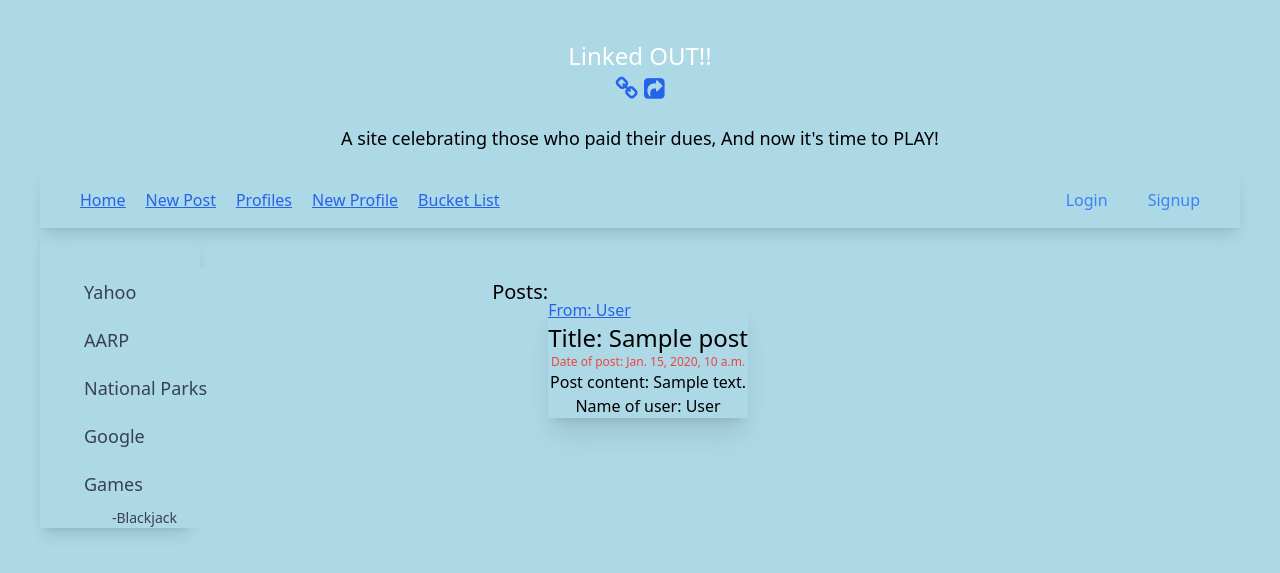
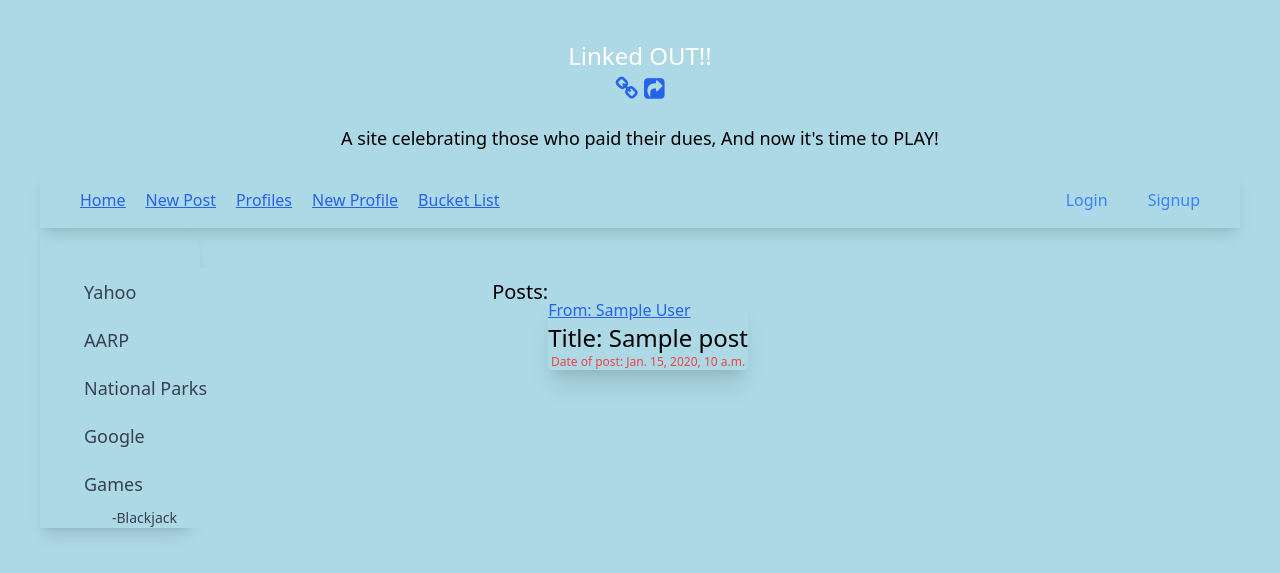
Before and after one commit to vrkljam/Linkedout, a Django app: page / in a window 1280 px wide. Shown: the top 573 px of the page. Run offline with Django 4.2, Linux system fonts and the light colour scheme; tables that the repository leaves empty hold one stand-in row (values such as "Sample post"); style sheets or scripts are compiled from the project's sources; some libraries are stand-ins or nearby versions.

Commit message:
fixed name on post list and removed extra fields not needed

```diff
--- a/linkoapp/templates/linkoapp/post_list.html
+++ b/linkoapp/templates/linkoapp/post_list.html
@@ -9,11 +9,9 @@
                      <!-- <li class="border-2 border-indigo-500 w-96"> -->
             <li class="max-w-sm rounded overflow-hidden shadow-xl text-center ml-30 mt-5">
                 <a class='flex underline text-blue-600 hover:text-blue-800 visted:text-purple-600 text-center'
-                href="{%url 'post_detail' pk=post.pk%}"><p>From: {{post.username}}</p></a>
+                href="{%url 'post_detail' pk=post.pk%}"><p>From: {{post.username.first_name}} {{post.username.last_name}}</p></a>
                 <p class="text-2xl">Title: {{post.title}}</p>
                 <p class="text-red-500 text-xs">Date of post: {{post.post_date}}</p>
-                <p class="">Post content: {{post.post_content}}</p>
-                <p>Name of user: {{post.username}}</p>
 
             </li>
             {%endfor%}
```
